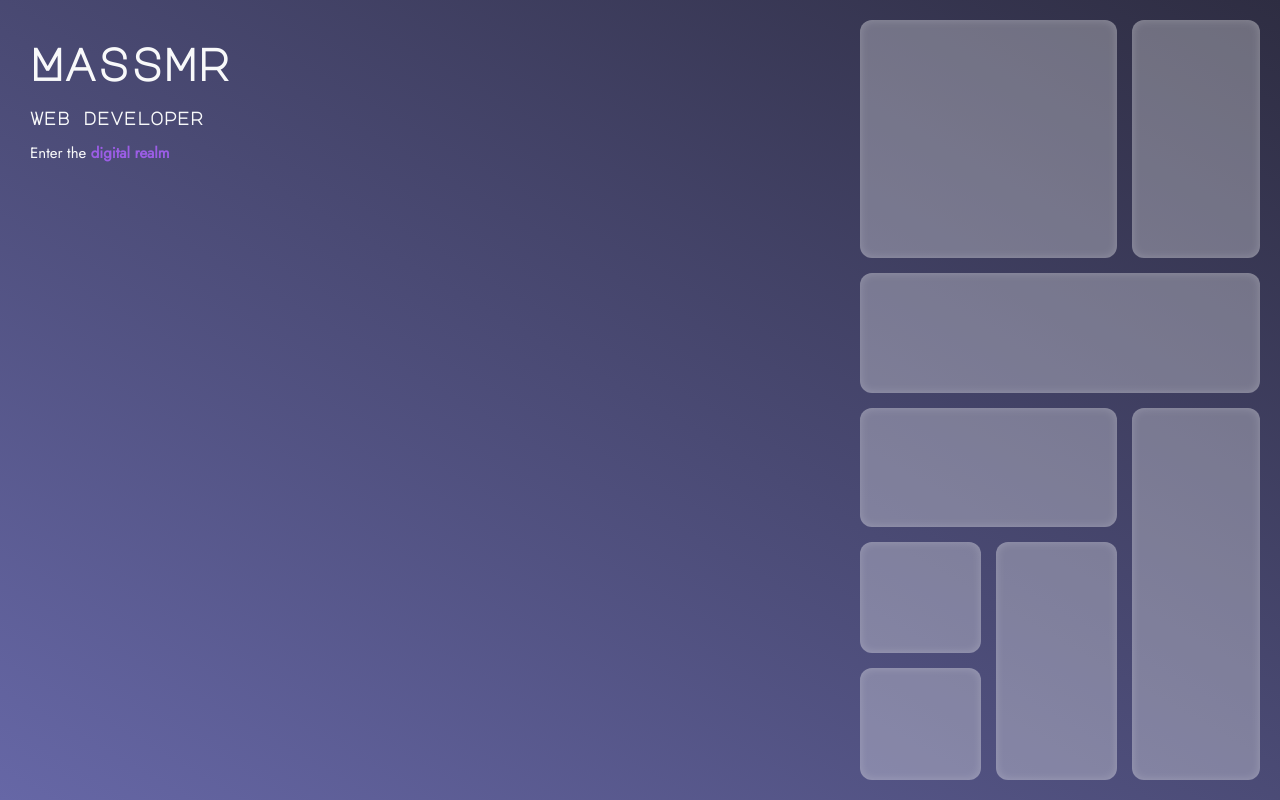
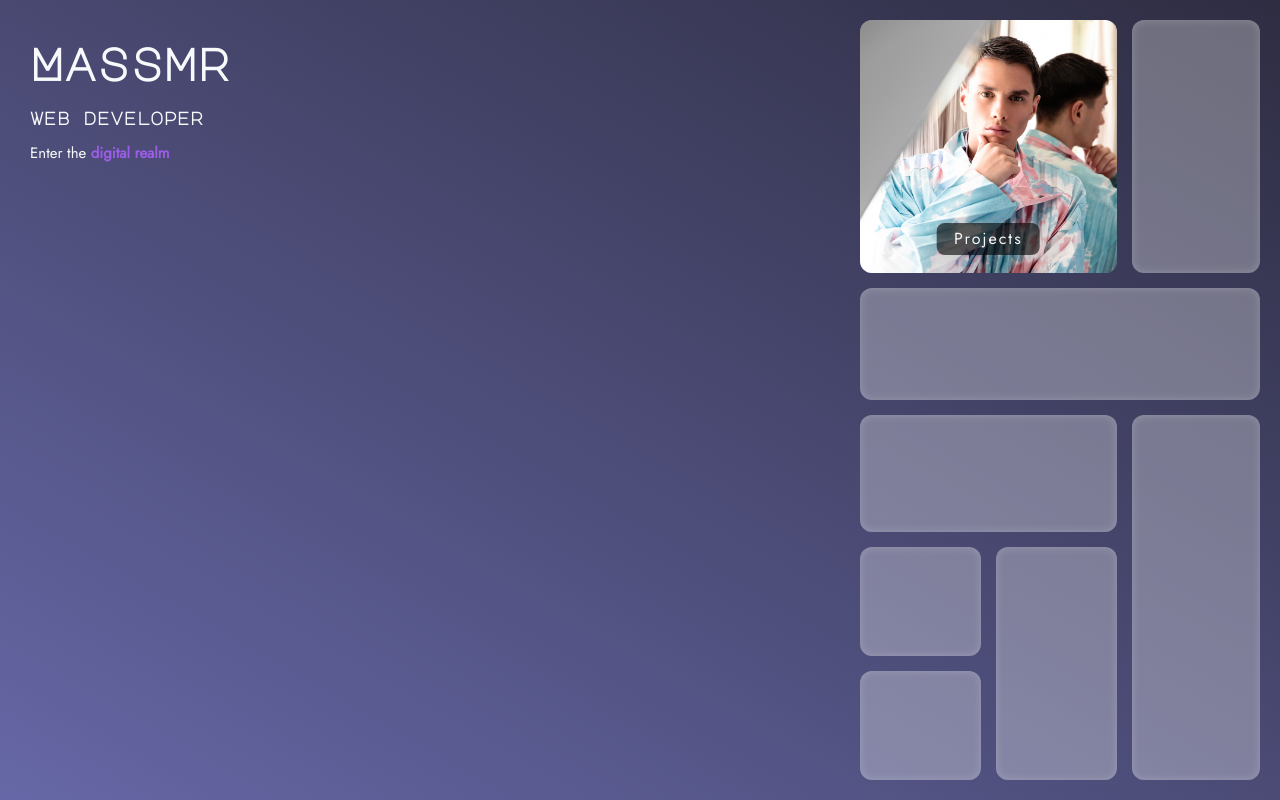
Before and after one commit to massmr/massmr.xyz---react-portfolio, a React (Vite) app: page / in a window 1280 px wide. Built offline with nearby package versions, Linux system fonts and the light colour scheme; a web font is replaced by a local one.

Commit message:
item 1 recoded to handle flexbox

```diff
--- a/src/App.jsx
+++ b/src/App.jsx
@@ -13,8 +13,6 @@ import './App.css';
 
 //import components displayed by modale :
 //import { LinkItem } from './Grid/LinkItem/LinkItem.jsx';
-
-
 
 const App = () => {
 
--- a/src/GridOnFlex/GridOnFlex.css
+++ b/src/GridOnFlex/GridOnFlex.css
@@ -97,7 +97,6 @@
 }
 
 /*Item general styles*/
-
 .item-1-container, .item-2-container, .item-3-container, .item-4-container, .item-5-container, .item-6-container, .item-7-container, .item-8-container {
   border-radius: 12px;
   overflow: hidden;
@@ -107,6 +106,23 @@
   box-shadow: inset 0 0 10px rgba(255,255,255,0.2);
 }
 
+/*Item specific styles*/
+.item1-button {
+  position: relative;
+  bottom: 50px;
+  left: 50%;
+  transform: translateX(-50%);
+  cursor: pointer;
+  background-color: rgba(0, 0, 0, 0.6);
+  border-radius: 8px;
+  border: none;
+  padding: 4px 17px;
+  color: #F8F9FA;
+  font-family: 'Jost', sans-serif;
+  letter-spacing: 2px;
+}
+
+/*All the mediaqueries*/
 @media (min-width: 1024px) {
   .grid-wrapper {
     justify-content: flex-end;
--- a/src/GridOnFlex/GridOnFlex.jsx
+++ b/src/GridOnFlex/GridOnFlex.jsx
@@ -1,8 +1,22 @@
+//The entire grid is coded from this components
+//It is done with flexbox, applied to several layers of divs
+//The item construction begins at <GridItem> components and their children
+//GridItem is defined as a reusable components
+//GriItem's children are reusable:
+//    ImagesContainer
+//    LinkItem
+
 //import styles
 import './GridOnFlex.css';
 
 //import components
 import { GridItem } from './GridItem/GridItem.jsx';
+import { LinkItem } from './LinkItem/LinkItem.jsx';
+//import items components
+import { Item1 } from './Items/Item1.jsx'
+
+//import assets
+import resumeIcon from "./assets/resume-icon.png";
 
 export const Grid = ({ openModale }) => {
   return (
@@ -11,61 +25,77 @@ export const Grid = ({ openModale }) => {
       <div className="grid-lvl-1 lvl-1-top">
         <div className="grid-lvl-2 lvl-2-top-top">
           <div className="grid-lvl-3 lvl-3-top-left item-1-container">
+
             <GridItem className="item-1"
               openModale={openModale}>
+              <Item1 />
+            </GridItem>
 
-            </GridItem>
           </div>
           <div className="grid-lvl-3 lvl-3-top-right item-2-container">
+
             <GridItem className="item-2"
               openModale={openModale}>
 
             </GridItem>
+
           </div>
         </div>
         <div className="grid-lvl-2 lvl-2-top-bottom item-3-container">
+
           <GridItem className="item-3"
             openModale={openModale}>
 
           </GridItem>
+
         </div>
       </div>
       <div className="grid-lvl-1 lvl-1-bottom">
         <div className="grid-lvl-2 lvl-2-bottom-left">
           <div className="grid-lvl-3 lvl-3-bottom-top item-4-container">
+
             <GridItem className="item-4"
               openModale={openModale}>
 
             </GridItem>
+
           </div>
           <div className="grid-lvl-3 lvl-3-bottom-bottom">
             <div className="grid-lvl-4 lvl-4-left">
               <div className="grid-lvl-5 item-5-container">
+
                 <GridItem className="item-5"
                   openModale={openModale}>
 
                 </GridItem>
+
               </div>
               <div className="grid-lvl-5 item-6-container">
+
                 <GridItem className="item-6"
                   openModale={openModale}>
 
                 </GridItem>
+
               </div>
             </div>
             <div className="grid-lvl-4 lvl-4-right item-7-container">
+
               <GridItem className="item-7"
                 openModale={openModale}>
 
               </GridItem>
+
             </div>
           </div>
         </div>
         <div className="grid-lvl-2 lvl-2-bottom-right item-8-container">
+
           <GridItem className="item-8"
             openModale={openModale}>
 
           </GridItem>
+
         </div>
       </div>
     </div>
--- /dev/null
+++ b/src/GridOnFlex/Items/Item1.jsx
@@ -0,0 +1,15 @@
+import { ImagesContainer } from '../ImagesContainer/ImagesContainer.jsx';
+import MDPortrait from "../assets/FM20.jpg"
+
+export const Item1 = () => {
+
+  return(
+    <>
+      <ImagesContainer
+        name="item1-image"
+        source={MDPortrait}
+      />
+      <button className="item1-button">Projects</button>
+    </>
+  );
+};
```
Also changed, not shown: src/GridOnFlex/ImagesContainer/ImagesContainer.css (renamed from src/Grid/ImagesContainer/ImagesContainer.css), src/GridOnFlex/ImagesContainer/ImagesContainer.jsx (renamed from src/Grid/ImagesContainer/ImagesContainer.jsx), src/GridOnFlex/LinkItem/LinkItem.css (renamed from src/Grid/LinkItem/LinkItem.css), src/GridOnFlex/LinkItem/LinkItem.jsx (renamed from src/Grid/LinkItem/LinkItem.jsx), src/GridOnFlex/assets/FM20.jpg (renamed from src/Grid/assets/FM20.jpg), src/GridOnFlex/assets/resume-icon.png (renamed from src/Grid/assets/resume-icon.png).
